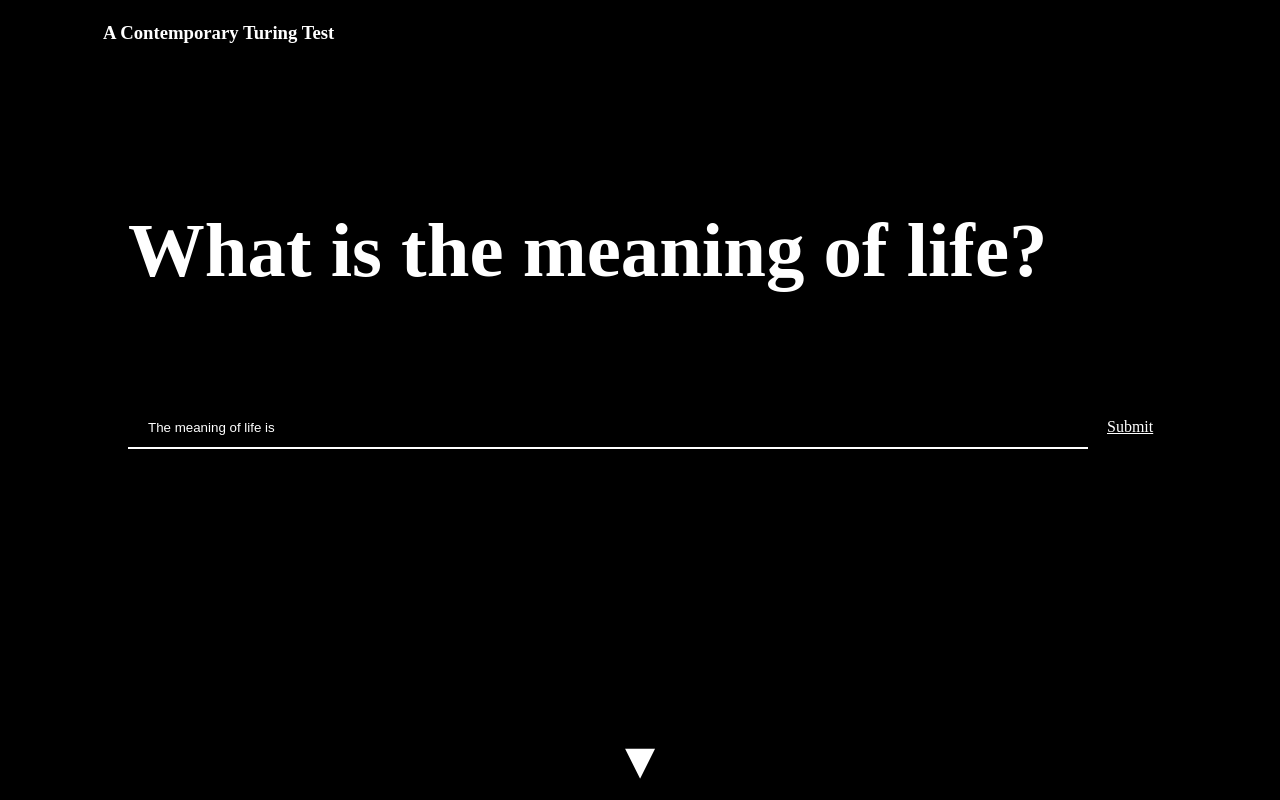
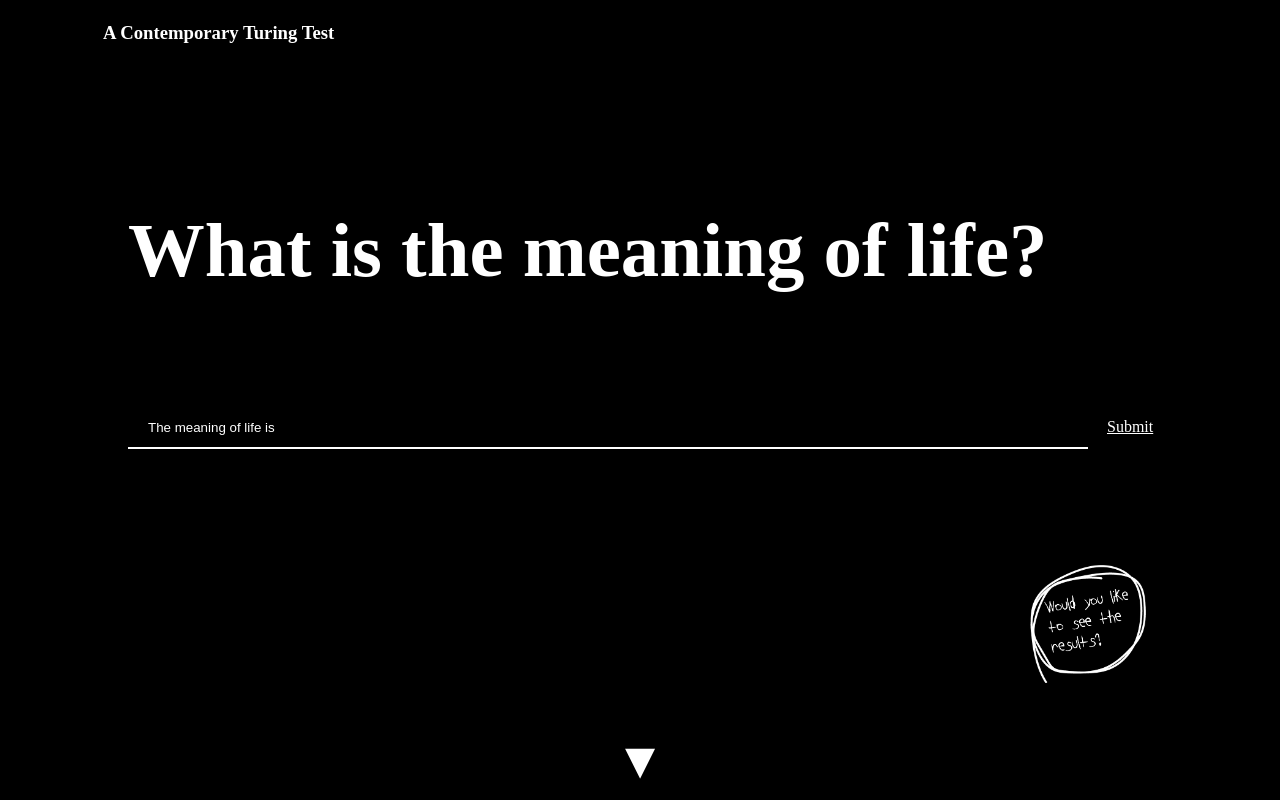
Before and after one commit to pchurro/cturingtest, a website: page public/index.html in a window 1280 px wide. Shown: the top 800 px of the page. Drawn offline with Linux system fonts and the light colour scheme; a web font is replaced by a local one.

Commit message:
added twitter button

```diff
--- a/public/index.html
+++ b/public/index.html
@@ -18,6 +18,8 @@
         <a id="submitButton" onclick="saveAnswer()">Submit</a>
     </div>
 </form>
+
+<a href="https://twitter.com/cturingtest" target=”_blank”><img id="twitButton" src="twitbutton.png"></a>
 
 <span id="down_arrow">&#9660;</span>
 <div id="instructions">
--- a/public/style.css
+++ b/public/style.css
@@ -175,3 +175,10 @@ a{
     left:50%;
     transform: translateX(-50%);
 }
+
+#twitButton{
+    position: absolute;
+    top:70%;
+    right:10%;
+    width:10%;
+}
```
Also changed, not shown: public/twitbutton.png (added), 1 other file.
